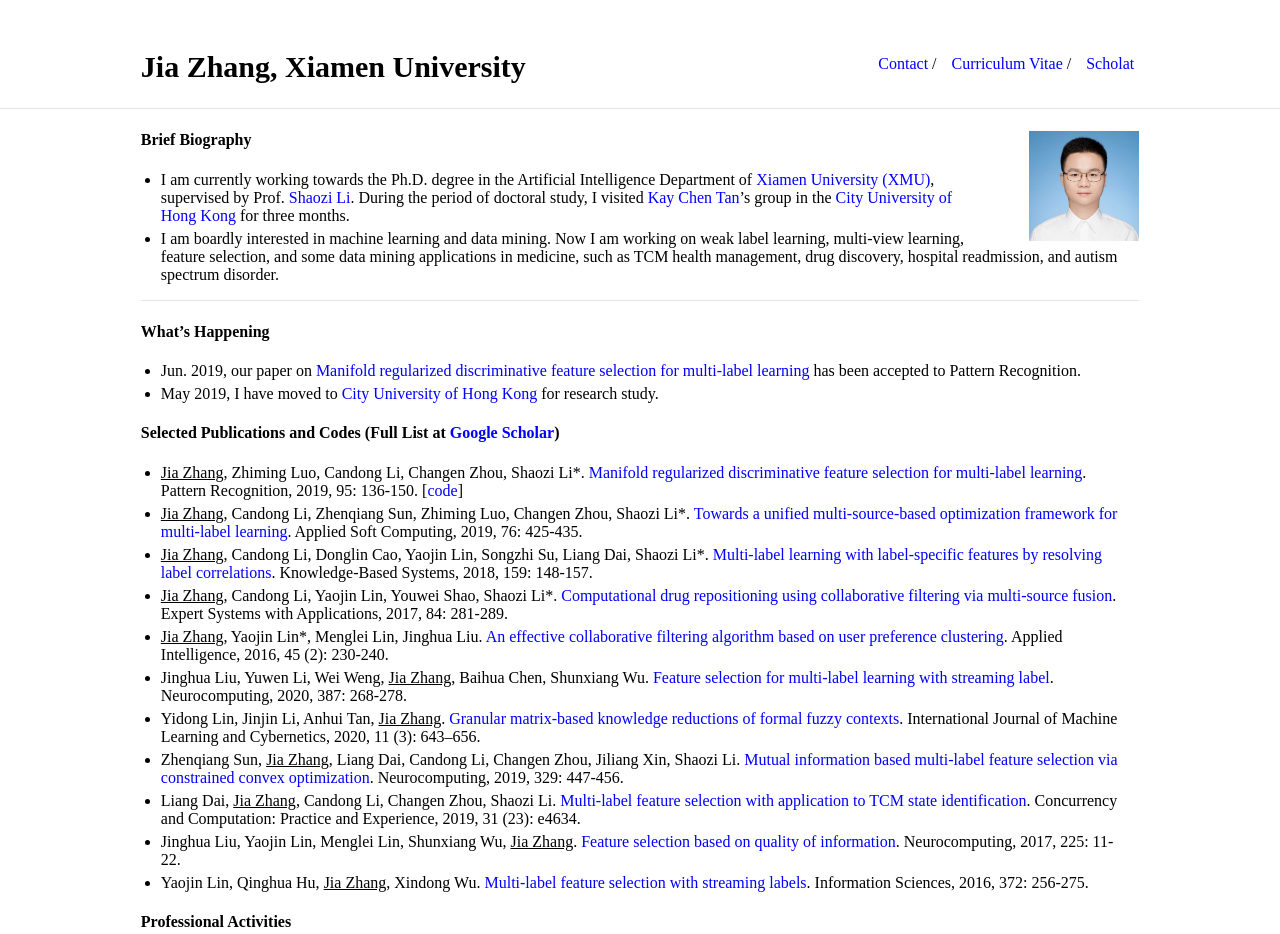
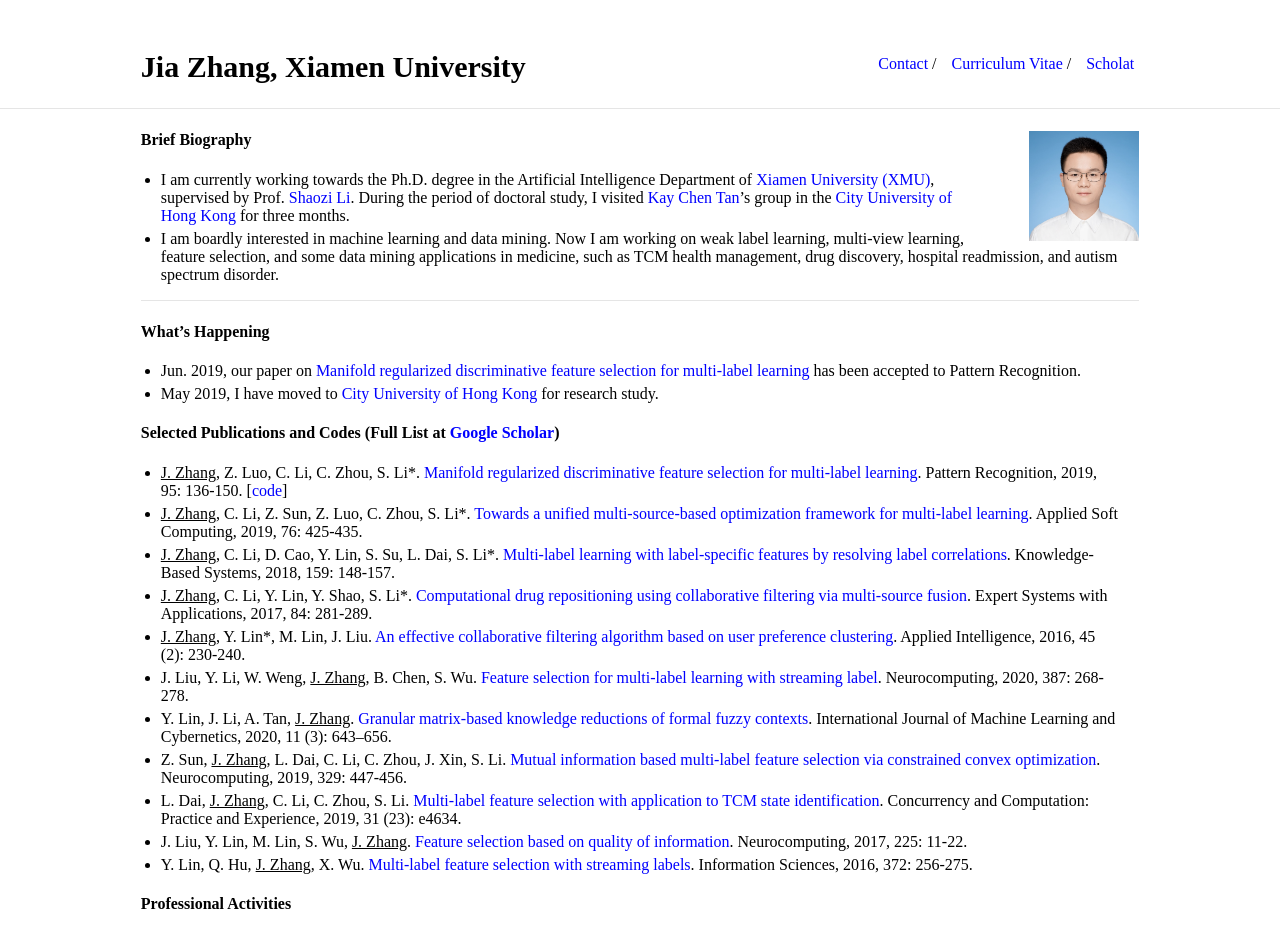
Before and after one commit to jiazhang-ml/jiazhang-ml.github.io, a Jekyll site: the page built from index.md, in a window 1280 px wide. Shown: the top 934 px of the page. Built offline with Jekyll 4.4.1, drawn with Linux system fonts in a browser that asks for light colours.

Commit message:
Update index.md

```diff
--- a/index.md
+++ b/index.md
@@ -18,17 +18,17 @@ layout: default
 
 #### Selected Publications and Codes (Full List at [Google Scholar](https://scholar.google.com.hk/citations?user=yBaTk-gAAAAJ&hl=en))
 
-* <u>Jia Zhang</u>, Zhiming Luo, Candong Li, Changen Zhou, Shaozi Li\*. [Manifold regularized discriminative feature selection for multi-label learning](https://www.sciencedirect.com/science/article/abs/pii/S0031320319302341). Pattern Recognition, 2019, 95: 136-150. [[code](MDFS-master.zip)]
-* <u>Jia Zhang</u>, Candong Li, Zhenqiang Sun, Zhiming Luo, Changen Zhou, Shaozi Li\*. [Towards a unified multi-source-based optimization framework for multi-label learning](https://www.sciencedirect.com/science/article/abs/pii/S1568494618307051). Applied Soft Computing, 2019, 76: 425-435.
-* <u>Jia Zhang</u>, Candong Li, Donglin Cao, Yaojin Lin, Songzhi Su, Liang Dai, Shaozi Li\*. [Multi-label learning with label-specific features by resolving label correlations](https://www.sciencedirect.com/science/article/abs/pii/S0950705118303472). Knowledge-Based Systems, 2018, 159: 148-157.
-* <u>Jia Zhang</u>, Candong Li, Yaojin Lin, Youwei Shao, Shaozi Li\*. [Computational drug repositioning using collaborative filtering via multi-source fusion](https://www.sciencedirect.com/science/article/pii/S0957417417303202). Expert Systems with Applications, 2017, 84: 281-289.
-* <u>Jia Zhang</u>, Yaojin Lin\*, Menglei Lin, Jinghua Liu. [An effective collaborative filtering algorithm based on user preference clustering](https://link.springer.com/article/10.1007/s10489-015-0756-9). Applied Intelligence, 2016, 45 (2): 230-240.
-* Jinghua Liu, Yuwen Li, Wei Weng, <u>Jia Zhang</u>, Baihua Chen, Shunxiang Wu. [Feature selection for multi-label learning with streaming label](https://www.sciencedirect.com/science/article/abs/pii/S0925231220300242). Neurocomputing, 2020, 387: 268-278.
-* Yidong Lin, Jinjin Li, Anhui Tan, <u>Jia Zhang</u>. [Granular matrix-based knowledge reductions of formal fuzzy contexts](https://link.springer.com/article/10.1007/s13042-019-01022-4). International Journal of Machine Learning and Cybernetics, 2020, 11 (3): 643–656.
-* Zhenqiang Sun, <u>Jia Zhang</u>, Liang Dai, Candong Li, Changen Zhou, Jiliang Xin, Shaozi Li. [Mutual information based multi-label feature selection via constrained convex optimization](https://www.sciencedirect.com/science/article/abs/pii/S0925231218312360). Neurocomputing, 2019, 329: 447-456.
-* Liang Dai, <u>Jia Zhang</u>, Candong Li, Changen Zhou, Shaozi Li. [Multi‐label feature selection with application to TCM state identification](https://onlinelibrary.wiley.com/doi/abs/10.1002/cpe.4634). Concurrency and Computation: Practice and Experience, 2019, 31 (23): e4634.
-* Jinghua Liu, Yaojin Lin, Menglei Lin, Shunxiang Wu, <u>Jia Zhang</u>. [Feature selection based on quality of information](https://www.sciencedirect.com/science/article/abs/pii/S0925231216312991). Neurocomputing, 2017, 225: 11-22.
-* Yaojin Lin, Qinghua Hu, <u>Jia Zhang</u>, Xindong Wu. [Multi-label feature selection with streaming labels](https://www.sciencedirect.com/science/article/pii/S0020025516306120). Information Sciences, 2016, 372: 256-275.
+* <u>J. Zhang</u>, Z. Luo, C. Li, C. Zhou, S. Li\*. [Manifold regularized discriminative feature selection for multi-label learning](https://www.sciencedirect.com/science/article/abs/pii/S0031320319302341). Pattern Recognition, 2019, 95: 136-150. [[code](MDFS-master.zip)]
+* <u>J. Zhang</u>, C. Li, Z. Sun, Z. Luo, C. Zhou, S. Li\*. [Towards a unified multi-source-based optimization framework for multi-label learning](https://www.sciencedirect.com/science/article/abs/pii/S1568494618307051). Applied Soft Computing, 2019, 76: 425-435.
+* <u>J. Zhang</u>, C. Li, D. Cao, Y. Lin, S. Su, L. Dai, S. Li\*. [Multi-label learning with label-specific features by resolving label correlations](https://www.sciencedirect.com/science/article/abs/pii/S0950705118303472). Knowledge-Based Systems, 2018, 159: 148-157.
+* <u>J. Zhang</u>, C. Li, Y. Lin, Y. Shao, S. Li\*. [Computational drug repositioning using collaborative filtering via multi-source fusion](https://www.sciencedirect.com/science/article/pii/S0957417417303202). Expert Systems with Applications, 2017, 84: 281-289.
+* <u>J. Zhang</u>, Y. Lin\*, M. Lin, J. Liu. [An effective collaborative filtering algorithm based on user preference clustering](https://link.springer.com/article/10.1007/s10489-015-0756-9). Applied Intelligence, 2016, 45 (2): 230-240.
+* J. Liu, Y. Li, W. Weng, <u>J. Zhang</u>, B. Chen, S. Wu. [Feature selection for multi-label learning with streaming label](https://www.sciencedirect.com/science/article/abs/pii/S0925231220300242). Neurocomputing, 2020, 387: 268-278.
+* Y. Lin, J. Li, A. Tan, <u>J. Zhang</u>. [Granular matrix-based knowledge reductions of formal fuzzy contexts](https://link.springer.com/article/10.1007/s13042-019-01022-4). International Journal of Machine Learning and Cybernetics, 2020, 11 (3): 643–656.
+* Z. Sun, <u>J. Zhang</u>, L. Dai, C. Li, C. Zhou, J. Xin, S. Li. [Mutual information based multi-label feature selection via constrained convex optimization](https://www.sciencedirect.com/science/article/abs/pii/S0925231218312360). Neurocomputing, 2019, 329: 447-456.
+* L. Dai, <u>J. Zhang</u>, C. Li, C. Zhou, S. Li. [Multi‐label feature selection with application to TCM state identification](https://onlinelibrary.wiley.com/doi/abs/10.1002/cpe.4634). Concurrency and Computation: Practice and Experience, 2019, 31 (23): e4634.
+* J. Liu, Y. Lin, M. Lin, S. Wu, <u>J. Zhang</u>. [Feature selection based on quality of information](https://www.sciencedirect.com/science/article/abs/pii/S0925231216312991). Neurocomputing, 2017, 225: 11-22.
+* Y. Lin, Q. Hu, <u>J. Zhang</u>, X. Wu. [Multi-label feature selection with streaming labels](https://www.sciencedirect.com/science/article/pii/S0020025516306120). Information Sciences, 2016, 372: 256-275.
 
 #### Professional Activities
 
```
